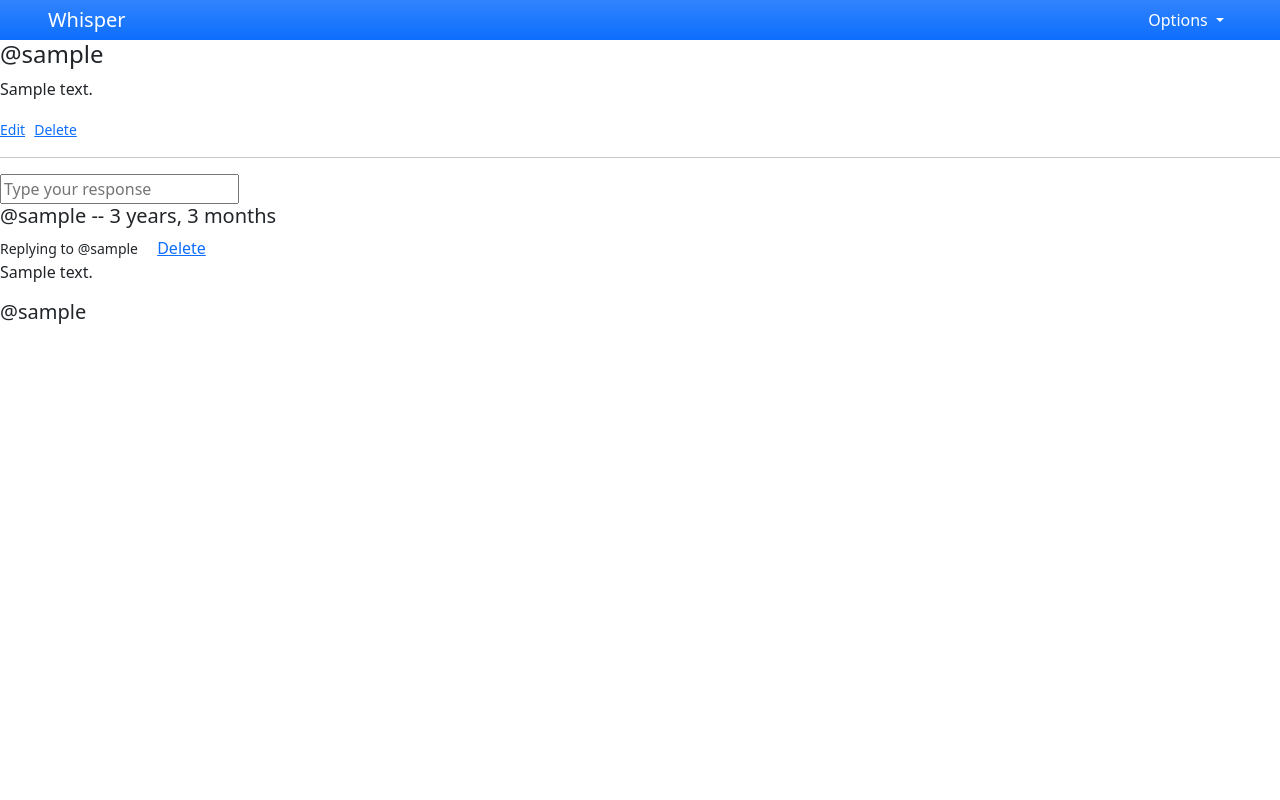
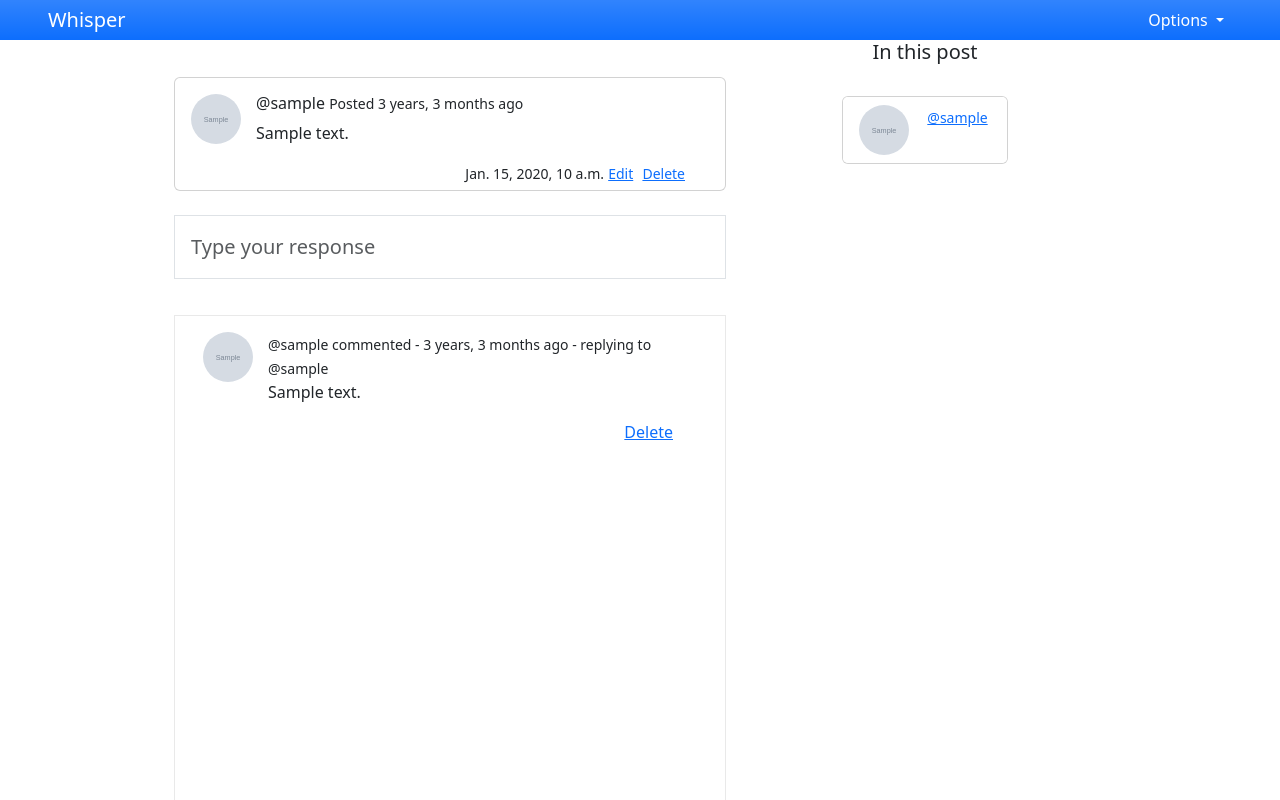
Before and after one commit to msrjr91/whisper, a Django app: page /viewpost/1/ in a window 1280 px wide. Run offline with Django 4.2, Linux system fonts and the light colour scheme; a user stored in the database is signed in; tables that the repository leaves empty hold one stand-in row (values such as "Sample post"); grey boxes marked "Sample" are stand-in pictures.

Commit message:
post view bootstrap

```diff
--- a/whisper/templates/home.html
+++ b/whisper/templates/home.html
@@ -82,7 +82,7 @@
         </form>
         <br>
         <div class="d-grid gap-1">
-          <a class="btn bg-success" href="{% url 'home' %}" role="button" aria-disabled="true" style="--bs-bg-opacity: .3;">View All</a>
+          <a class="btn btn-primary" href="{% url 'home' %}" role="button" >View All</a>
         </div>
         <br>
       </div>
--- a/whisper/templates/post.html
+++ b/whisper/templates/post.html
@@ -1,58 +1,91 @@
 {% extends 'main.html' %}
 
 {% block content %}
+<style>
+  div::-webkit-scrollbar {
+      display: none;
+  }
+</style>
 
+<div class="container text-center" style="background-color: rgb(255, 255, 255); height: 100%;">
+  <div class="row" style="height: 100%;">
+    <div class="col-8" style="height: 100%; overflow: auto;">
 
-<div class="single-post">
-  <div class="empty-left">
-  </div>
-  <div class="all-comments">
-    <div class="this-post">
-      <h4>@{{post.user}}</h4>
-      <p class="comment">{{post.content}}</p>
-    </div>
+      <div class="card" style="width: 75%; margin-left: auto; margin-right: auto; height: 15%; margin-top: 5%;">
+        <div class="card-body">
+          <img src="{{post.user.profile.avatar.url}}" alt="" style="height: 50px; width: 50px; object-fit: cover; border-radius: 50%; float: left; margin-right: 15px;">
+          <div class="container text-start">
+            <h6 class="card-title">@{{post.user}} <small class="card-subtitle">Posted {{post.created|timesince}} ago</small></h6>
+            <p class="card-text">{{post.content}}</p>
             {% if request.user == post.user %}
-    <div class="edit-delete">
-      <a href="{% url 'edit-post' post.id %}"><small>Edit</small></a>
-      <a href="{% url 'delete-post' post.id %}" style="margin-left: 5px;"><small>Delete</small></a>
+            <div class="container text-end">
+              <small class="card-text">{{post.created}}</small>
+              <a class="card-link" href="{% url 'edit-post' post.id %}"><small>Edit</small></a>
+              <a class="card-link" href="{% url 'delete-post' post.id %}" style="margin-left: 5px;"><small>Delete</small></a>
             </div>
             {% endif %}
-    <hr>
-
+          </div>
+        </div>
+      </div>
+      <br>
       {% if request.user.is_authenticated %}
-    <div class="post-comment">
+      <div class="post-comment" style="height: 10%;">
         <form method="POST" action="">
           {% csrf_token %}
-        <input type="text" name="comment-body" placeholder="Type your response"/>
+          <input class="form-control form-control-lg" name="comment-body" type="text" placeholder="Type your response" aria-label=".form-control-lg example" style="width: 75%; margin-right: auto; margin-left: auto; padding: 1rem; border-radius: 0;">
         </form>
       </div>
+      {% else %}
+      <div class="post-comment" style="height: 10%;">
+        <input class="form-control" type="text" placeholder="Login to reply" aria-label="Disabled input example" disabled>
+      </div>
       {% endif %}
-
-
-    <div class="comment-container">
+      <br>
+      <div class="container text-center" style="height: 65%; border: 1px solid rgb(233, 233, 233); width : 75%;">
         {% for comment in comments %}
-      <div class="post-comments">
-        <h5>@{{comment.user}} -- {{comment.created|timesince}}</h5>
-        <div class="comment-meta">
-          <small style="margin-right: 15px;">Replying to @{{post.user}}</small>
+        <div class="card" style="width: 100%; margin-left: auto; margin-right: auto; border: none; border-radius: 0;">
+          <div class="card-body">
+            <img src="{{comment.user.profile.avatar.url}}" alt="" style="height: 50px; width: 50px; object-fit: cover; border-radius: 50%; float: left; margin-right: 15px;">
+            <div class="container text-start">
+              <small class="card-subtitle">@{{comment.user}} commented - {{post.created|timesince}} ago - replying to @{{post.user}}</small>
+              <p class="card-text">{{comment.content}}</p>
+              <div class="container text-end">
+                <small style="margin-right: 15px;"></small>
                 {% if request.user == comment.user %}
                 <a href="{% url 'delete-comment' comment.id %}" class="delete-comment">Delete</a>
                 {% endif %}
               </div>
-        <p class="comment">{{comment.content}}</p>
             </div>
-      {% endfor %}
           </div>
-
-  </div>
-  <div class="empty-right">
-    {% for commenter in commented %}
-      <div class="post-users">
-        <h5>@{{commenter}}</h5>
         </div>
         {% endfor %}
       </div>
     </div>
 
+    <div class="col-2" style="height: 100%; overflow: auto;">
+      <div class="empty-right" style="height: 100%;">
+        <h5>In this post</h5>
+        <br>
+
+        <div class="card">
+          {% if commented %}
+          <ul class="list-group list-group-flush">
+            {% for commenter in commented %}
+            <li class="list-group-item"><a href="{% url 'profile' commenter.profile.id%}"><img src="{{commenter.profile.avatar.url}}" alt="" style="height: 50px; width: 50px; object-fit: cover; border-radius: 50%; float: left; margin-right: 15px;"><small>@{{commenter}}</small></a></li>
+            {% endfor %}
+          </ul>
+          {% endif %}
+        </div>
+
+      </div>
+    </div>
+
+  </div>
+
+
+
+</div>
+
+
 
 {% endblock %}
--- a/whisper/whisper_api/models.py
+++ b/whisper/whisper_api/models.py
@@ -18,7 +18,7 @@
   user = models.ForeignKey(User, on_delete=models.CASCADE)
   content = models.TextField(max_length=255)
   commented = models.ManyToManyField(User, related_name='commenters', blank=True)
-  category = models.ForeignKey(Category, on_delete=models.SET_NULL, null=True)
+  category = models.ForeignKey(Category, on_delete=models.SET_NULL, null=True, blank=True)
   created = models.DateTimeField(auto_now_add=True)
   updated = models.DateTimeField(auto_now=True)
 
--- a/whisper/whisper_api/views.py
+++ b/whisper/whisper_api/views.py
@@ -7,6 +7,8 @@
 from django.contrib.auth import authenticate, login, logout
 from django.contrib.auth.forms import UserCreationForm
 from .forms import PostForm, UpdateProfileForm
+from collections import defaultdict
+from django.template.defaulttags import register
 
 # Create your views here.
 def signin(request):
@@ -167,13 +169,13 @@
   print("CURRENT USER: ",request.user.id)
   user = User.objects.get(id=pk)
   posts = user.post_set.all()
+  comments = Comment.objects.all()
+  all_comments = [comment.post.id for comment in comments]
+  post_comment_count = frequencies(all_comments)
   post_count = len(user.post_set.all())
   comment_count = len(user.comment_set.all())
   profile = Profile.objects.get(user_id=pk)
-  print("PROFILE ID: ", profile.id)
-  print("AVATAR PATH:", profile.avatar)
-  if profile.avatar.url:
-    print('HAS AVATAR', profile.avatar.url)
+
   if request.method == "POST":
     current_profile = request.user.profile
     action = request.POST['follow']
@@ -187,7 +189,8 @@
              'posts': posts,
              'post_count': post_count,
              'comment_count': comment_count,
-             'profile': profile}
+             'profile': profile,
+             'post_comment_count': post_comment_count}
   return render(request, 'profile.html', context)
 
 @login_required
@@ -206,3 +209,10 @@
   context = {'form': form,
              'profile': profile}
   return render(request, 'update_profile.html', context)
+
+
+def frequencies(lst):
+  freq = defaultdict(int)
+  for val in lst:
+    freq[val] += 1
+  return dict(freq)
```
Also changed, not shown: whisper/templates/profile.html (+17 -6 lines), whisper/whisper_api/migrations/0028_alter_post_category.py (added). Lines whose indentation alone changed are shown as unchanged.
